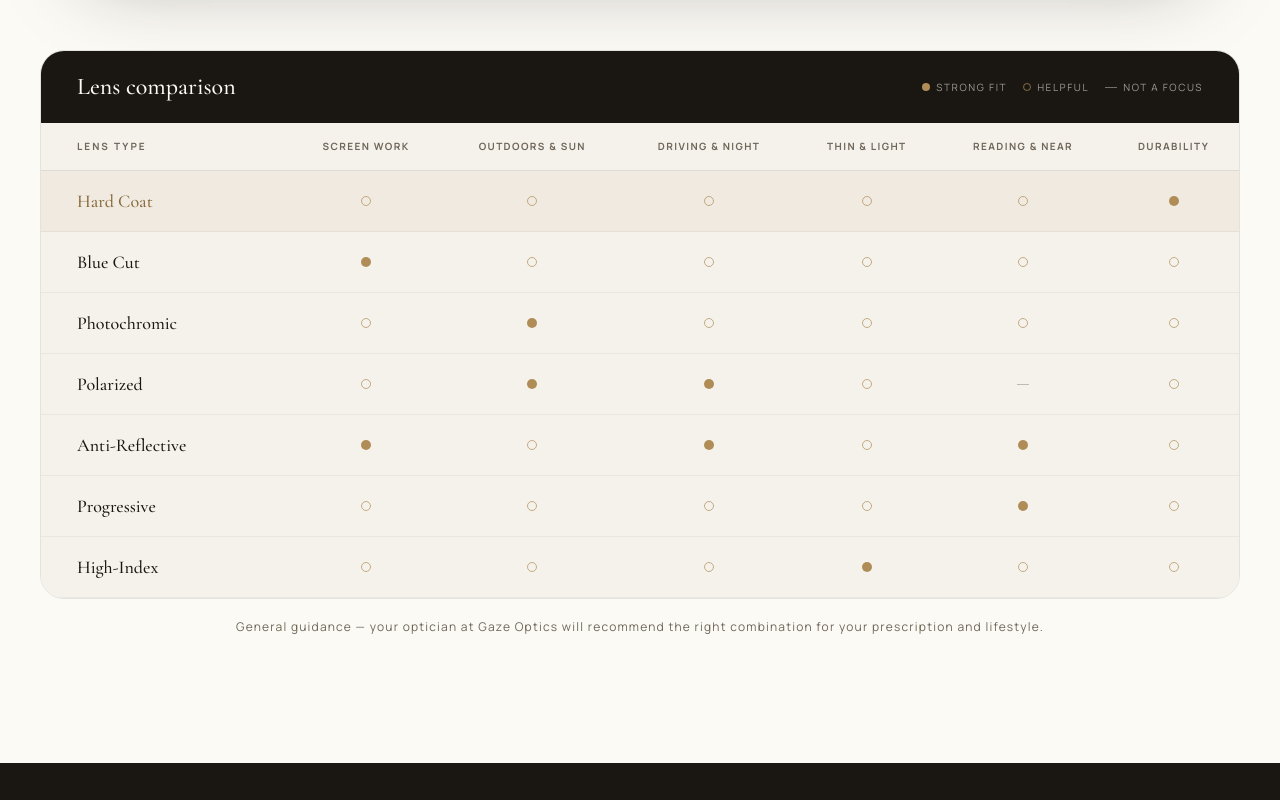
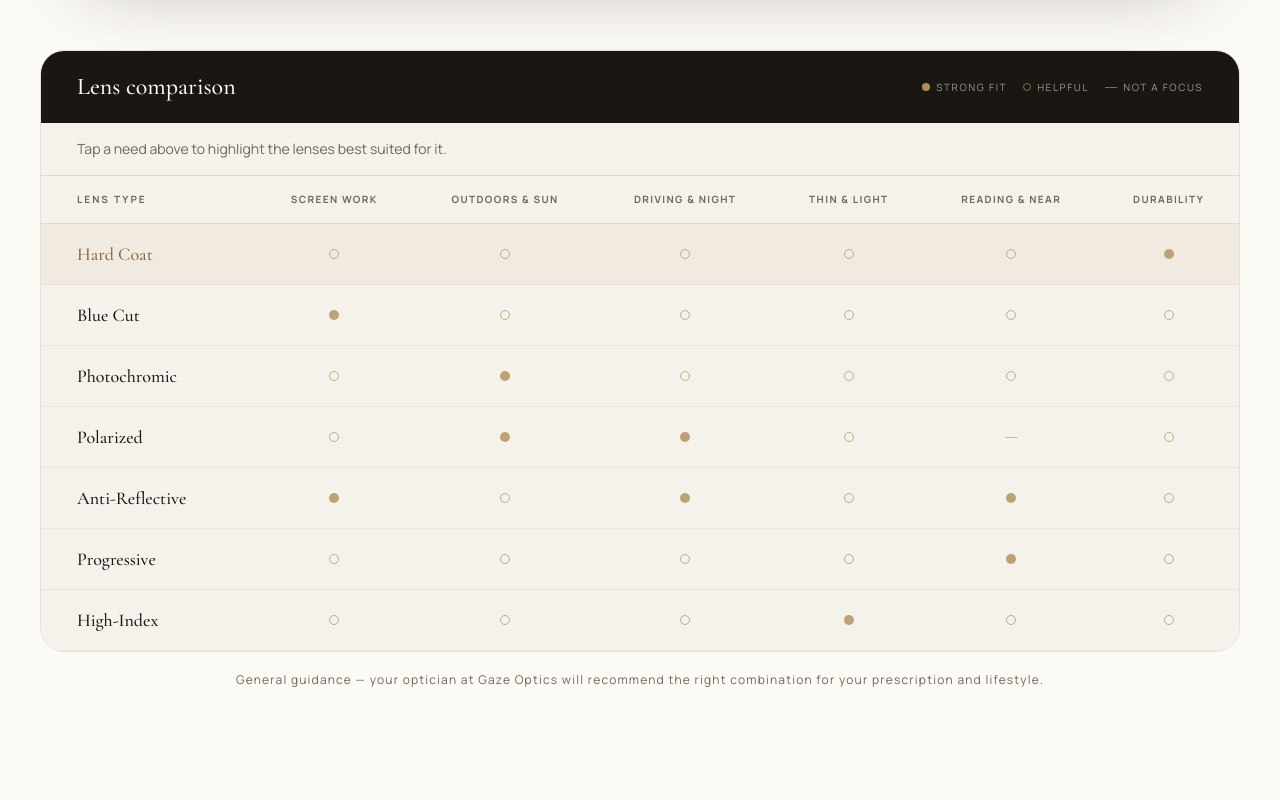
Before and after one commit to minatolun-dotcom/gazeoptics, a React (Vite) app: page / in a window 1280 px wide. Shown: the part 4380-5180 px from the top of the page. Built offline with nearby package versions, Linux system fonts and the light colour scheme.

Commit message:
feat: testimonials section + interactive lens comparison matrix (clickable scenarios with best-picks summary)

```diff
--- a/src/App.tsx
+++ b/src/App.tsx
@@ -11,6 +11,7 @@ import { Services } from './components/home/Services'
 import { LensGuide } from './components/home/LensGuide'
 import { Experience } from './components/home/Experience'
 import { WhyUs } from './components/home/WhyUs'
+import { Testimonials } from './components/home/Testimonials'
 import { Offer } from './components/home/Offer'
 import { Location } from './components/home/Location'
 import { Gallery } from './components/home/Gallery'
@@ -44,6 +45,7 @@ export default function App() {
           <LensGuide />
           <Experience />
           <WhyUs />
+          <Testimonials />
           <Offer />
           <Location />
           <Gallery />
--- a/src/components/home/LensGuide.tsx
+++ b/src/components/home/LensGuide.tsx
@@ -63,16 +63,33 @@ function LensPanel({ lens }: { lens: LensType }) {
 }
 
 /** Strong / helpful / none marks for the comparison matrix. */
-function Mark({ value }: { value: string }) {
+function Mark({ value, highlight }: { value: string; highlight?: boolean }) {
   if (value === 'strong')
-    return <span className="mx-auto block h-2.5 w-2.5 rounded-full bg-brass" aria-label="Strong fit" />
+    return (
+      <span
+        aria-label="Strong fit"
+        className={cn(
+          'mx-auto block h-2.5 w-2.5 rounded-full transition-all duration-300',
+          highlight ? 'scale-125 bg-brass shadow-[0_0_14px_rgba(176,141,87,0.95)]' : 'bg-brass/80',
+        )}
+      />
+    )
   if (value === 'helpful')
-    return <span className="mx-auto block h-2.5 w-2.5 rounded-full border border-brass/70" aria-label="Helpful" />
+    return (
+      <span
+        aria-label="Helpful"
+        className={cn(
+          'mx-auto block h-2.5 w-2.5 rounded-full border transition-all duration-300',
+          highlight ? 'scale-110 border-brass bg-brass/35' : 'border-brass/70',
+        )}
+      />
+    )
   return <span className="mx-auto block h-px w-3 bg-ink/25" aria-label="Not a focus" />
 }
 
 export function LensGuide() {
   const [active, setActive] = useState(0)
+  const [scenario, setScenario] = useState<string | null>(null)
   const tabRefs = useRef<(HTMLButtonElement | null)[]>([])
 
   const onKeyDown = (e: KeyboardEvent) => {
@@ -86,6 +103,15 @@ export function LensGuide() {
 
   const lens = lensGuide.types[active]
   const matrix = lensGuide.matrix as Record<string, string[]>
+
+  // Which matrix column is highlighted (if a scenario is selected).
+  const scenarioCol = scenario ? lensGuide.scenarios.indexOf(scenario) : -1
+  const bestPicks = scenario
+    ? {
+        strong: lensGuide.types.filter((t) => matrix[t.name][scenarioCol] === 'strong'),
+        helpful: lensGuide.types.filter((t) => matrix[t.name][scenarioCol] === 'helpful'),
+      }
+    : null
 
   return (
     <section id="lenses" className="relative scroll-mt-24 bg-porcelain py-24 lg:py-32">
@@ -147,7 +173,7 @@ export function LensGuide() {
         {/* Comparison matrix */}
         <Reveal delay={0.1} className="mt-16">
           <div className="overflow-hidden rounded-3xl border border-ink/10">
-            <div className="flex items-center justify-between gap-4 bg-ink px-7 py-5 sm:px-9">
+            <div className="flex flex-wrap items-center justify-between gap-4 bg-ink px-7 py-5 sm:px-9">
               <h3 className="font-serif text-2xl font-medium text-porcelain">Lens comparison</h3>
               <div className="hidden items-center gap-4 text-[10px] tracking-[0.16em] text-ivory/60 uppercase sm:flex">
                 <span className="flex items-center gap-1.5">
@@ -162,6 +188,33 @@ export function LensGuide() {
               </div>
             </div>
 
+            {/* Live "best picks" summary for the selected scenario */}
+            <div
+              aria-live="polite"
+              className="border-b border-ink/10 bg-ivory px-7 py-4 sm:px-9"
+            >
+              {bestPicks ? (
+                <p className="text-sm leading-relaxed">
+                  <span className="text-[10px] font-bold tracking-[0.22em] text-taupe uppercase">
+                    Best for {scenario}:&nbsp;
+                  </span>
+                  {bestPicks.strong.length > 0 && (
+                    <span className="font-bold text-bronze">{bestPicks.strong.map((t) => t.name).join(' · ')}</span>
+                  )}
+                  {bestPicks.strong.length > 0 && bestPicks.helpful.length > 0 && (
+                    <span className="text-taupe">&nbsp;· also&nbsp;</span>
+                  )}
+                  {bestPicks.helpful.length > 0 && (
+                    <span className="text-taupe">{bestPicks.helpful.map((t) => t.name).join(', ')}</span>
+                  )}
+                </p>
+              ) : (
+                <p className="text-sm text-taupe">
+                  Tap a need above to highlight the lenses best suited for it.
+                </p>
+              )}
+            </div>
+
             <div className="overflow-x-auto bg-ivory">
               <table className="w-full min-w-[720px] text-left">
                 <caption className="sr-only">
@@ -173,8 +226,20 @@ export function LensGuide() {
                       Lens type
                     </th>
                     {lensGuide.scenarios.map((s) => (
-                      <th key={s} scope="col" className="px-3 py-4 text-center text-[10px] font-bold tracking-[0.14em] text-taupe uppercase">
-                        {s}
+                      <th key={s} scope="col" className="px-3 py-2 text-center">
+                        <button
+                          type="button"
+                          onClick={() => setScenario(scenario === s ? null : s)}
+                          aria-pressed={scenario === s}
+                          className={cn(
+                            'rounded-full px-3 py-2 text-[10px] font-bold tracking-[0.14em] uppercase transition-all duration-300',
+                            scenario === s
+                              ? 'bg-brass/15 text-bronze'
+                              : 'text-taupe hover:bg-sand/60 hover:text-ink',
+                          )}
+                        >
+                          {s}
+                        </button>
                       </th>
                     ))}
                   </tr>
@@ -201,8 +266,21 @@ export function LensGuide() {
                         </button>
                       </th>
                       {matrix[t.name].map((value, col) => (
-                        <td key={col} className="px-3 py-4 text-center">
-                          <Mark value={value} />
+                        <td
+                          key={col}
+                          className={cn(
+                            'px-3 py-4 text-center transition-colors duration-300',
+                            scenarioCol !== -1 && col === scenarioCol && 'bg-brass/8',
+                          )}
+                        >
+                          <span
+                            className={cn(
+                              'flex justify-center transition-opacity duration-300',
+                              scenarioCol !== -1 && col !== scenarioCol && 'opacity-35',
+                            )}
+                          >
+                            <Mark value={value} highlight={scenarioCol !== -1 && col === scenarioCol} />
+                          </span>
                         </td>
                       ))}
                     </tr>
--- /dev/null
+++ b/src/components/home/Testimonials.tsx
@@ -0,0 +1,84 @@
+import { Star } from 'lucide-react'
+import { testimonials } from '../../content/site'
+import { SectionHeading } from '../ui/SectionHeading'
+import { Reveal } from '../ui/Reveal'
+
+/** A row of brass stars for the rating. */
+function Stars({ count }: { count: number }) {
+  return (
+    <span className="flex items-center gap-1" aria-label={`${count} out of 5 stars`}>
+      {Array.from({ length: 5 }).map((_, i) => (
+        <Star
+          key={i}
+          aria-hidden
+          className={i < count ? 'h-3.5 w-3.5 fill-brass text-brass' : 'h-3.5 w-3.5 text-ink/20'}
+        />
+      ))}
+    </span>
+  )
+}
+
+/**
+ * Customer testimonials — social proof for a local, trust-driven business.
+ * The reviews are placeholders in src/content/site.ts (marked TODO there);
+ * swap in your real Google reviews whenever you are ready.
+ */
+export function Testimonials() {
+  return (
+    <section id="testimonials" className="relative scroll-mt-24 bg-porcelain py-24 lg:py-32">
+      {/* faint ghost word */}
+      <span aria-hidden className="ghost-word absolute top-2 right-4 hidden lg:block">
+        Reviews
+      </span>
+
+      <div className="relative mx-auto max-w-7xl px-6 lg:px-10">
+        <SectionHeading
+          eyebrow={testimonials.eyebrow}
+          title={testimonials.heading}
+          description={testimonials.text}
+        />
+
+        <div className="mt-14 grid gap-5 sm:grid-cols-2 lg:grid-cols-3">
+          {testimonials.items.map((item, i) => (
+            <Reveal key={i} delay={(i % 3) * 0.09}>
+              <figure className="group relative flex h-full flex-col overflow-hidden rounded-3xl border border-ink/10 bg-ivory p-8 transition-all duration-300 hover:-translate-y-1.5 hover:border-brass/45 hover:shadow-[0_28px_60px_-30px_rgba(26,23,18,0.35)]">
+                {/* decorative quote glyph */}
+                <span
+                  aria-hidden
+                  className="pointer-events-none absolute -top-3 right-5 font-serif text-[7rem] leading-none text-ink/[0.05] italic transition-colors duration-300 select-none group-hover:text-brass/15"
+                >
+                  &ldquo;
+                </span>
+
+                <Stars count={item.stars} />
+
+                <blockquote className="mt-5 flex-1 font-serif text-xl leading-relaxed text-ink italic">
+                  &ldquo;{item.quote}&rdquo;
+                </blockquote>
+
+                <figcaption className="mt-7 flex items-center gap-3 border-t border-dashed border-ink/10 pt-5">
+                  <span
+                    aria-hidden
+                    className="flex h-10 w-10 items-center justify-center rounded-full border border-brass/35 bg-brass/10 font-serif text-sm font-semibold text-bronze"
+                  >
+                    {item.name.charAt(0)}
+                  </span>
+                  <div>
+                    <p className="text-sm font-bold text-ink">{item.name}</p>
+                    <p className="text-[11px] tracking-[0.08em] text-taupe uppercase">{item.detail}</p>
+                  </div>
+                </figcaption>
+              </figure>
+            </Reveal>
+          ))}
+        </div>
+
+        <Reveal delay={0.15}>
+          <p className="mt-10 text-center font-serif text-sm text-taupe italic">
+            {testimonials.footerNote}
+          </p>
+        </Reveal>
+      </div>
+    </section>
+  )
+}
--- a/src/content/site.ts
+++ b/src/content/site.ts
@@ -301,6 +301,64 @@ export const whyUs = {
   ],
 }
 
+/**
+ * Testimonials — word-of-mouth social proof.
+ * TODO: Replace the placeholder reviews below with your real customer
+ * reviews (ideally from your Google Business profile). Ask happy customers
+ * for permission first, then swap names, quotes, and details here.
+ */
+export const testimonials = {
+  eyebrow: 'Word of Mouth',
+  heading: 'What our customers say',
+  text: 'The best reviews come from the people we serve every day. Here is what a few of them say about Gaze Optics.',
+  // TODO: replace all quotes/names/details below with real reviews
+  items: [
+    {
+      quote:
+        'The most patient eye test I have ever had. Sharon explains everything as she goes — no jargon, no rushing, just honest care.',
+      name: 'Rohan M.',
+      detail: 'Eye test & glasses',
+      stars: 5,
+    },
+    {
+      quote:
+        'They helped my mother choose progressive lenses and took the time to adjust them until they felt just right. She says she has not seen this clearly in years.',
+      name: 'Priya D.',
+      detail: 'Progressive lenses',
+      stars: 5,
+    },
+    {
+      quote:
+        'Bought my first pair of premium sunglasses here. The fitting advice was refreshingly honest — they even told me which frame did not suit me.',
+      name: 'David L.',
+      detail: 'Sunglasses',
+      stars: 5,
+    },
+    {
+      quote:
+        'Proper contact lens fitting — trial lenses, a follow-up, and clear care instructions. Exactly the thoroughness you want for something on your eyes.',
+      name: 'Grace T.',
+      detail: 'Contact lenses',
+      stars: 5,
+    },
+    {
+      quote:
+        'Got my glasses repaired in ten minutes while I waited. This is what a neighbourhood optical store should be.',
+      name: 'Immanuel V.',
+      detail: 'Repairs & adjustments',
+      stars: 5,
+    },
+    {
+      quote:
+        'The frame selection experience is unlike any store in town. They study your face and your style — not just your budget.',
+      name: 'Sarah H.',
+      detail: 'Frame selection',
+      stars: 5,
+    },
+  ],
+  footerNote: 'Every review is from a customer who visited our store in person.',
+}
+
 export const locationInfo = {
   eyebrow: 'Visit Us',
   heading: 'Come see us in person',
```
